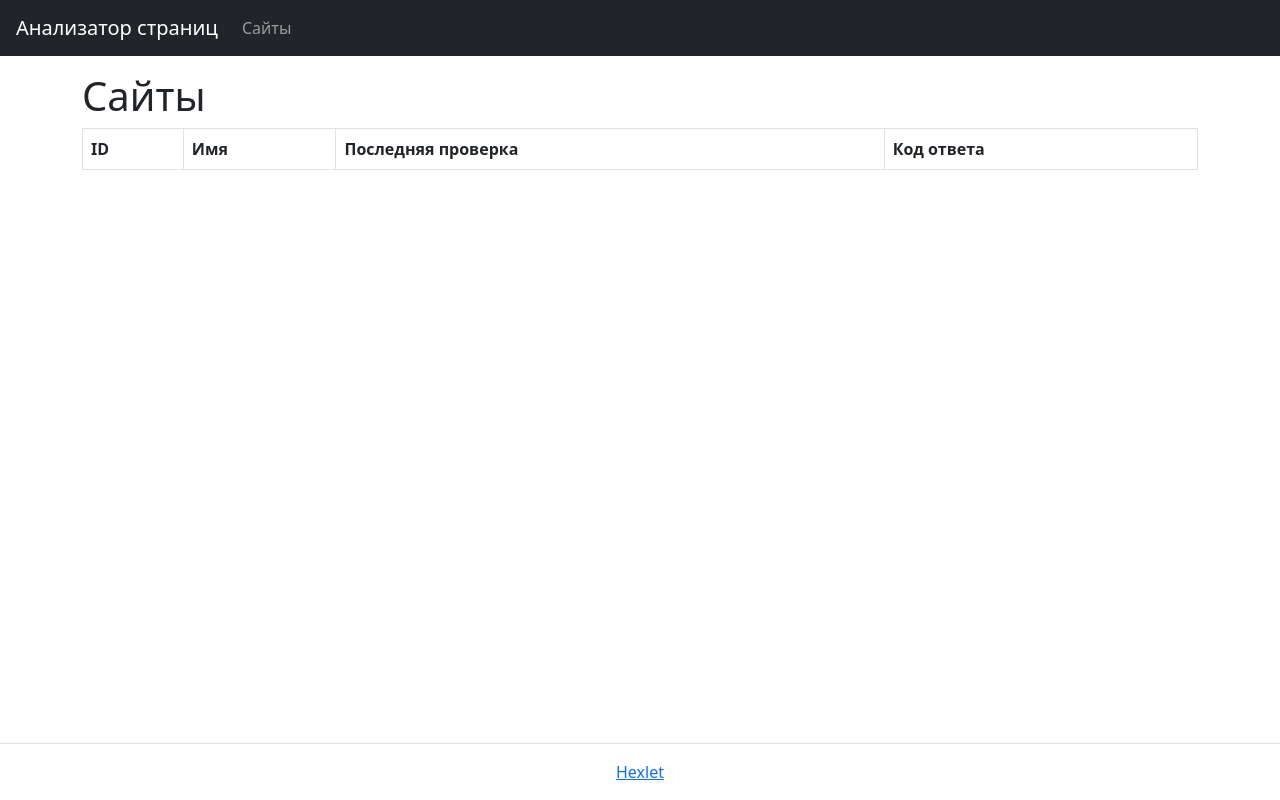
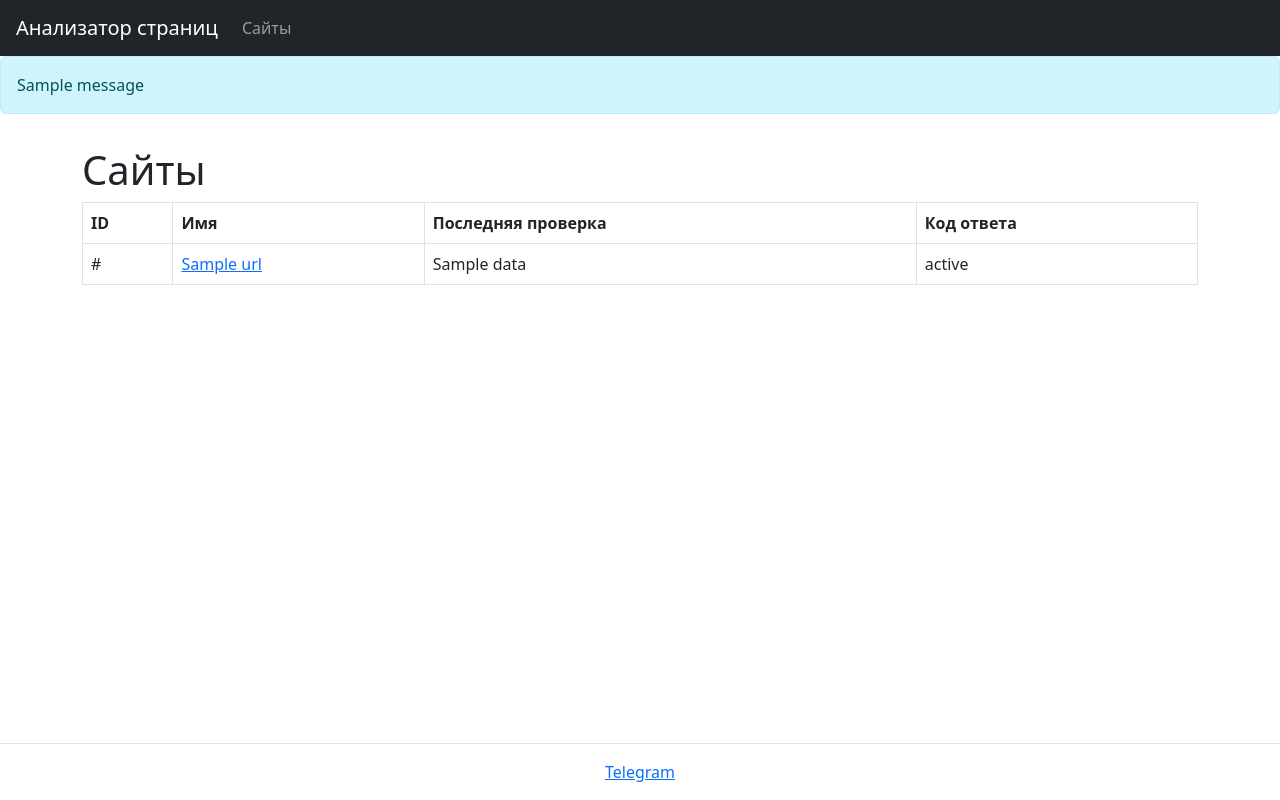
Before and after one commit to volkov-timofey/python-project-83, a Flask app: template page_analyzer/templates/table_sites.html in a window 1280 px wide. Run offline with Flask 3, Linux system fonts and the light colour scheme; the template is opened without the code that fills it: most values are stand-ins (such as "Sample title", 1, 10 or a date in 2020); one stand-in notice (Sample message) is shown; lists and menus that the app fills with data are empty.

Commit message:
add checks urls

```diff
--- a/page_analyzer/app.py
+++ b/page_analyzer/app.py
@@ -1,18 +1,119 @@
-from flask import Flask, render_template
+import os
+import requests
+
+from bs4 import BeautifulSoup
+from flask import Flask, render_template, request, flash, redirect, url_for
+from urllib.parse import urlsplit
+from dotenv import load_dotenv
+
+from page_analyzer.database import DataBase
+from page_analyzer.utils import custom_validators_url
 
 
+load_dotenv()
+
 app = Flask(__name__)
+app.config['SECRET_KEY'] = os.getenv('SECRET_KEY')
+
+DATABASE_URL = os.getenv('DATABASE_URL')
+
+urls_table = DataBase(DATABASE_URL, 'urls')
+url_checks = DataBase(DATABASE_URL, 'url_checks')
 
 
 @app.route("/")
-def hello_world():
+def index(current_url=''):
+    if request.args.get('current_url'):
+        current_url = request.args.get('current_url')
     return render_template(
-        'main_page.html'
+        'main_page.html',
+        current_url=current_url,
     )
 
 
-@app.route("/urls")
-def get_table_site():
+@app.route("/urls", methods=['GET', 'POST'])
+def add_to_table():
+    if request.method == 'POST':
+        url = request.form.get('url')
+        normalized_url = f'{urlsplit(url).scheme}://{urlsplit(url).netloc}'
+
+        if not custom_validators_url(normalized_url):
+            flash('Неорректно введена страница')
+            return redirect(url_for('index', current_url=url))
+
+        clause_where = ('name', normalized_url)
+        response = urls_table.get_data_table(clause_where=clause_where)
+
+        if response:
+            flash('Страница уже существует')
+            id, name, date_created = next(iter(response))
+            return redirect(url_for('get_table_id',
+                                    id=id,
+                                    name=name,
+                                    date_created=date_created,
+                                    )
+                            )
+
+        urls_table.change_table(('name', ), (normalized_url, ))
+        response = urls_table.get_data_table(clause_where=clause_where)
+        id, name, date_created = next(iter(response))
+        flash('Страница успешно добавлена')
+        return redirect(url_for('get_table_id',
+                                id=id,
+                                name=name,
+                                date_created=date_created,
+                                )
+                        )
+
+    if request.method == 'GET':
+        response = urls_table.left_join_urls_and_url_cheks()
+        return render_template(
+                'table_sites.html',
+                urls=response,
+            )
+
+
+@app.route("/urls/<id>")
+def get_table_id(id):
+    clause_where = ('id', id)
+    response = urls_table.get_data_table(clause_where=clause_where)
+    url_information = next(iter(response))
+
+    table_checks = url_checks.get_data_table(
+            clause_where=('url_id', id),
+            clause_order='created_at'
+        )
     return render_template(
-        'table_sites.html'
+                'url_page.html',
+                url_information=url_information,
+                table_checks=table_checks,
+            )
+
+
+@app.route("/urls/<id>/checks", methods=['POST'])
+def checks_url(id):
+    clause_where = ('id', id)
+    response = urls_table.get_data_table(clause_where=clause_where)
+
+    id, name, _ = next(iter(response))
+    r = requests.get(name)
+    status = r.status_code
+
+    if status not in [200, 302]:
+        flash('Произошла ошибка при проверке')
+        return redirect(url_for('get_table_id', id=id,))
+
+    soup = BeautifulSoup(r.content, 'html.parser')
+    h1 = soup.find("h1").string if soup.find("h1") else ''
+    title = soup.find("title").string if soup.find("title") else ''
+    description = soup.find(attrs={"name": "description"}).get('content') \
+        if soup.find(attrs={"name": "description"}) \
+        else ''
+
+    url_checks.change_table(
+        ('url_id', 'status_code', 'h1', 'title', 'description'),
+        (id, status, h1, title, description)
     )
+
+    flash('Страница успешно проверена')
+    return redirect(url_for('get_table_id', id=id))
--- /dev/null
+++ b/page_analyzer/database.sql
@@ -0,0 +1,17 @@
+--noqa: disable=L010
+DROP TABLE IF EXISTS urls, url_checks;
+CREATE TABLE urls (
+	id bigint PRIMARY KEY GENERATED ALWAYS AS IDENTITY,
+	name varchar(255),
+	created_at TIMESTAMP DEFAULT CURRENT_TIMESTAMP
+);
+
+CREATE TABLE url_checks (
+	id bigint PRIMARY KEY GENERATED ALWAYS AS IDENTITY,
+	url_id bigint ,
+	status_code bigint,
+	h1 varchar(255),
+	title varchar(255),
+	description varchar(255),
+	created_at TIMESTAMP DEFAULT CURRENT_TIMESTAMP
+);
--- /dev/null
+++ b/page_analyzer/templates/footer.html
@@ -0,0 +1,7 @@
+<footer class="border-top py-3 mt-5 flex-shrink-0">
+  <div class="container-lg">
+    <div class="text-center">
+      <a href="https://t.me/Volkov_Timofey" target="_blank">Telegram</a>
+    </div>
+  </div>
+</footer>
--- /dev/null
+++ b/page_analyzer/templates/layout.html
@@ -0,0 +1,26 @@
+<!DOCTYPE html>
+<html lang="en">
+  <head>
+    <meta charset="utf-8">
+    <meta name="viewport" content="width=device-width, initial-scale=1, shrink-to-fit=no">
+    <meta name="description" content="Third project for Hexlet.io">
+    <link href="https://cdn.jsdelivr.net/npm/bootstrap@5.2.0/dist/css/bootstrap.min.css" rel="stylesheet"
+    integrity="sha384-gH2yIJqKdNHPEq0n4Mqa/HGKIhSkIHeL5AyhkYV8i59U5AR6csBvApHHNl/vI1Bx" crossorigin="anonymous">
+    <title>Анализатор страниц</title>
+  </head>
+  <body class="min-vh-100 d-flex flex-column">
+  <header class="flex-shrink-0">
+	{% include "navigation.html" %}
+  </header>
+
+  <main class="flex-grow-1">
+	{% block content %}
+    {% endblock %}
+  </main>
+
+	{% include "footer.html" %}
+
+  <script src="https://cdn.jsdelivr.net/npm/bootstrap@5.1.3/dist/js/bootstrap.bundle.min.js"
+    integrity="sha384-ka7Sk0Gln4gmtz2MlQnikT1wXgYsOg+OMhuP+IlRH9sENBO0LRn5q+8nbTov4+1p" crossorigin="anonymous"></script>
+  </body>
+</html>
--- /dev/null
+++ b/page_analyzer/templates/navigation.html
@@ -0,0 +1,14 @@
+<nav class="navbar navbar-expand-md navbar-dark bg-dark px-3">
+  <a class="navbar-brand" href="/">Анализатор страниц</a>
+  <div id="navbarNav">
+    <ul class="navbar-nav">
+		<li class="nav-item"><a class="nav-link " href="/urls">Сайты</a></li>
+    </ul>
+  </div>
+</nav>
+
+{% if get_flashed_messages()%}
+{%for message in get_flashed_messages()%}
+<div class="alert alert-info" role="alert">{{ message }}</div>
+{%endfor%}
+{%endif%}
--- a/page_analyzer/templates/table_sites.html
+++ b/page_analyzer/templates/table_sites.html
@@ -1,31 +1,8 @@
-<!DOCTYPE html>
-<html lang="en">
-  <head>
-    <meta charset="utf-8">
-    <meta name="viewport" content="width=device-width, initial-scale=1, shrink-to-fit=no">
-    <meta name="description" content="Third project for Hexlet.io">
-    <link href="https://cdn.jsdelivr.net/npm/bootstrap@5.2.0/dist/css/bootstrap.min.css" rel="stylesheet"
-    integrity="sha384-gH2yIJqKdNHPEq0n4Mqa/HGKIhSkIHeL5AyhkYV8i59U5AR6csBvApHHNl/vI1Bx" crossorigin="anonymous">
-    <title>Анализатор страниц</title>
-  </head>
-  <body class="min-vh-100 d-flex flex-column">
-  <header class="flex-shrink-0">
-    <nav class="navbar navbar-expand-md navbar-dark bg-dark px-3">
-  <a class="navbar-brand" href="/">Анализатор страниц</a>
-  <div id="navbarNav">
-      <ul class="navbar-nav">
-        <li class="nav-item"><a class="nav-link " href="/urls">Сайты</a></li>
-      </ul>
-    </ul>
-  </div>
-</nav>
+{% extends 'layout.html' %}
 
-  </header>
+{% block content %}
 
-
-
-  <main class="flex-grow-1">
-    <div class="container-lg mt-3">
+<div class="container-lg mt-3">
       <h1>Сайты</h1>
 
 
@@ -39,23 +16,32 @@
       <th>Код ответа</th>
     </tr>
     </thead>
+
     <tbody>
+    {% for id, name, data, status in urls %}
+        <tr>
+          <td>{{ id }}</td>
+          <td>
+            <a href="/urls/{{ id }}">
+              {{ name }}
+            </a>
+          </td>
 
+          <td>
+			{% if data %}{{ data }}{% endif %}
+		  </td>
+
+
+          <td>
+			{% if status %}{{ status }}{% endif %}
+		  </td>
+
+        </tr>
+    {% endfor %}
     </tbody>
   </table>
 </div>
 
     </div>
-  </main>
-  <footer class="border-top py-3 mt-5 flex-shrink-0">
-  <div class="container-lg">
-    <div class="text-center">
-      <a href="https://ru.hexlet.io/" target="_blank">Hexlet</a>
-    </div>
-  </div>
-</footer>
 
-  <script src="https://cdn.jsdelivr.net/npm/bootstrap@5.1.3/dist/js/bootstrap.bundle.min.js"
-    integrity="sha384-ka7Sk0Gln4gmtz2MlQnikT1wXgYsOg+OMhuP+IlRH9sENBO0LRn5q+8nbTov4+1p" crossorigin="anonymous"></script>
-  </body>
-</html>
+{% endblock content %}
--- a/pyproject.toml
+++ b/pyproject.toml
@@ -11,6 +11,10 @@ python = "^3.10"
 flask = "^3.0.1"
 flake8 = "^7.0.0"
 python-dotenv = "^1.0.1"
+psycopg2-binary = "^2.9.9"
+validators = "^0.22.0"
+requests = "^2.31.0"
+beautifulsoup4 = "^4.12.3"
 
 [tool.poetry.group.dev.dependencies]
 gunicorn = "^21.2.0"
```
Also changed, not shown: page_analyzer/database.py (added, +80 -0 lines), page_analyzer/templates/main_page.html (+7 -44 lines), page_analyzer/templates/url_page.html (added, +73 -0 lines), page_analyzer/utils.py (added, +8 -0 lines), 4 other files.
